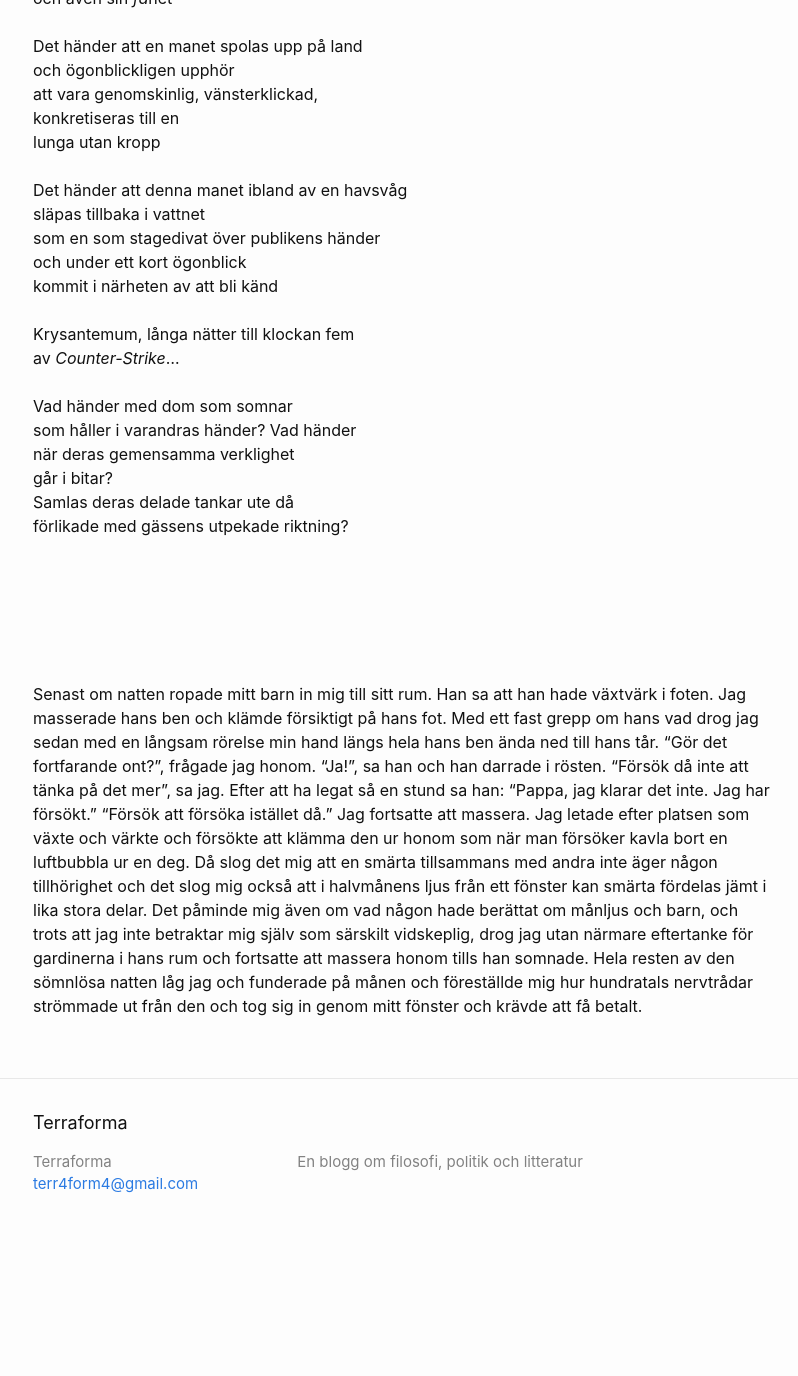
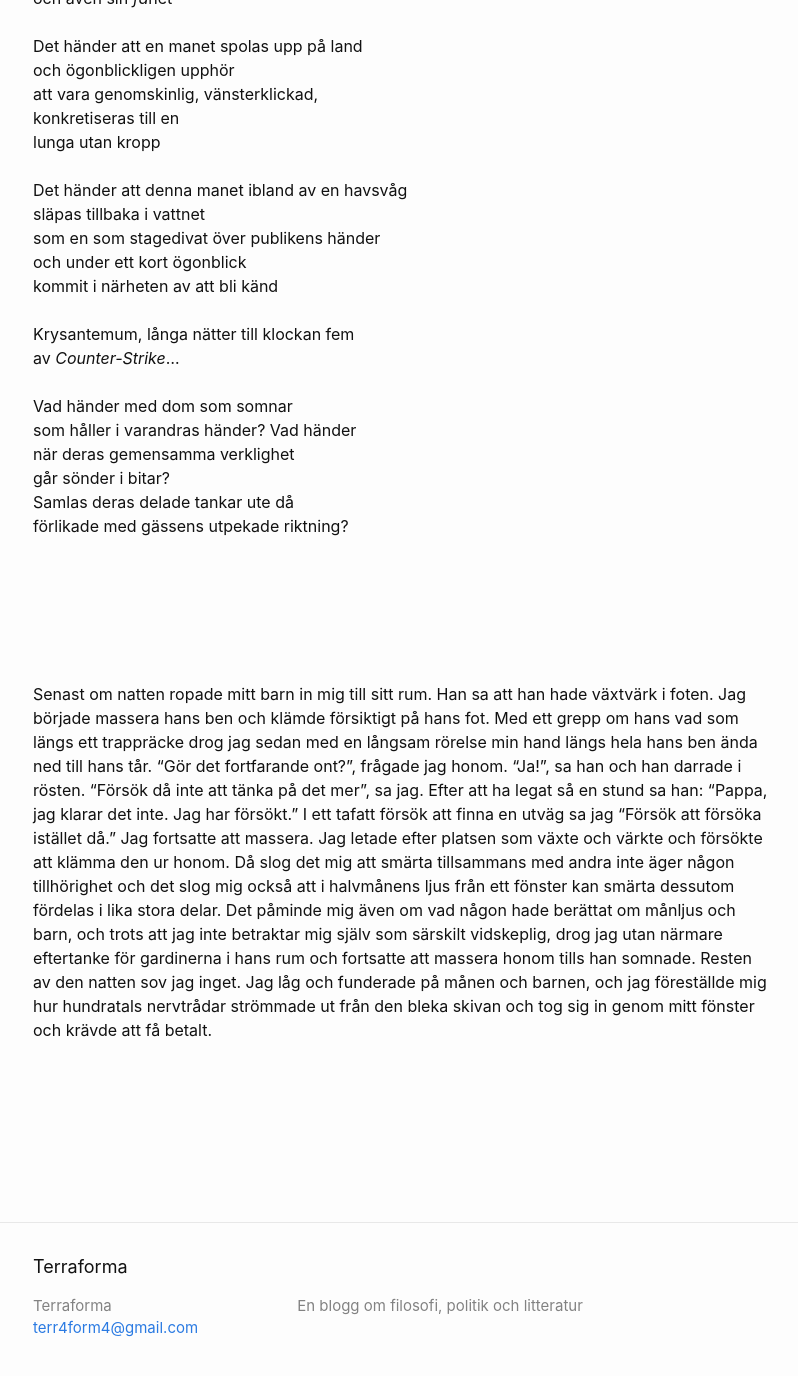
Before and after one commit to terr4form4/terr4form4.github.io, a Jekyll site: the page built from _posts/poesi/2024-01-03-dikter-2023-2024.md, in a window 1280 px wide and 1400 px high, scrolled down 9877 px. Shown: the top 1376 px of the window, without its empty margins (237-1035 px from the left). Built offline with Jekyll 4.4.1, drawn with Linux system fonts in a browser that asks for light colours; comment, search, counter and statistics services are not loaded; before the commit the page ends 11133 px from its top, so only the background shows below that.

Commit message:
prosadikt

```diff
--- a/_posts/poesi/2024-01-03-dikter-2023-2024.md
+++ b/_posts/poesi/2024-01-03-dikter-2023-2024.md
@@ -421,7 +421,7 @@ av *Counter-Strike*...<br/>
 Vad händer med dom som somnar<br/>
 som håller i varandras händer? Vad händer<br/>
 när deras gemensamma verklighet<br/>
-går i bitar?<br/>
+går sönder i bitar?<br/>
 Samlas deras delade tankar ute då<br/>
 förlikade med gässens utpekade riktning?<br/>
 <br/>
@@ -430,4 +430,10 @@ förlikade med gässens utpekade riktning?<br/>
 <br/>
 <br/>
 <br/>
-Senast om natten ropade mitt barn in mig till sitt rum. Han sa att han hade växtvärk i foten. Jag masserade hans ben och klämde försiktigt på hans fot. Med ett fast grepp om hans vad drog jag sedan med en långsam rörelse min hand längs hela hans ben ända ned till hans tår. "Gör det fortfarande ont?", frågade jag honom. "Ja!", sa han och han darrade i rösten. "Försök då inte att tänka på det mer", sa jag. Efter att ha legat så en stund sa han: "Pappa, jag klarar det inte. Jag har försökt." "Försök att försöka istället då." Jag fortsatte att massera. Jag letade efter platsen som växte och värkte och försökte att klämma den ur honom som när man försöker kavla bort en luftbubbla ur en deg. Då slog det mig att en smärta tillsammans med andra inte äger någon tillhörighet och det slog mig också att i halvmånens ljus från ett fönster kan smärta fördelas jämt i lika stora delar. Det påminde mig även om vad någon hade berättat om månljus och barn, och trots att jag inte betraktar mig själv som särskilt vidskeplig, drog jag utan närmare eftertanke för gardinerna i hans rum och fortsatte att massera honom tills han somnade. Hela resten av den sömnlösa natten låg jag och funderade på månen och föreställde mig hur hundratals nervtrådar strömmade ut från den och tog sig in genom mitt fönster och krävde att få betalt.
+Senast om natten ropade mitt barn in mig till sitt rum. Han sa att han hade växtvärk i foten. Jag började massera hans ben och klämde försiktigt på hans fot. Med ett grepp om hans vad som längs ett trappräcke drog jag sedan med en långsam rörelse min hand längs hela hans ben ända ned till hans tår. "Gör det fortfarande ont?", frågade jag honom. "Ja!", sa han och han darrade i rösten. "Försök då inte att tänka på det mer", sa jag. Efter att ha legat så en stund sa han: "Pappa, jag klarar det inte. Jag har försökt." I ett tafatt försök att finna en utväg sa jag "Försök att försöka istället då." Jag fortsatte att massera. Jag letade efter platsen som växte och värkte och försökte att klämma den ur honom. Då slog det mig att smärta tillsammans med andra inte äger någon tillhörighet och det slog mig också att i halvmånens ljus från ett fönster kan smärta dessutom fördelas i lika stora delar. Det påminde mig även om vad någon hade berättat om månljus och barn, och trots att jag inte betraktar mig själv som särskilt vidskeplig, drog jag utan närmare eftertanke för gardinerna i hans rum och fortsatte att massera honom tills han somnade. Resten av den natten sov jag inget. Jag låg och funderade på månen och barnen, och jag föreställde mig hur hundratals nervtrådar strömmade ut från den bleka skivan och tog sig in genom mitt fönster och krävde att få betalt.
+<br/>
+<br/>
+<br/>
+<br/>
+<br/>
+<br/>
```
